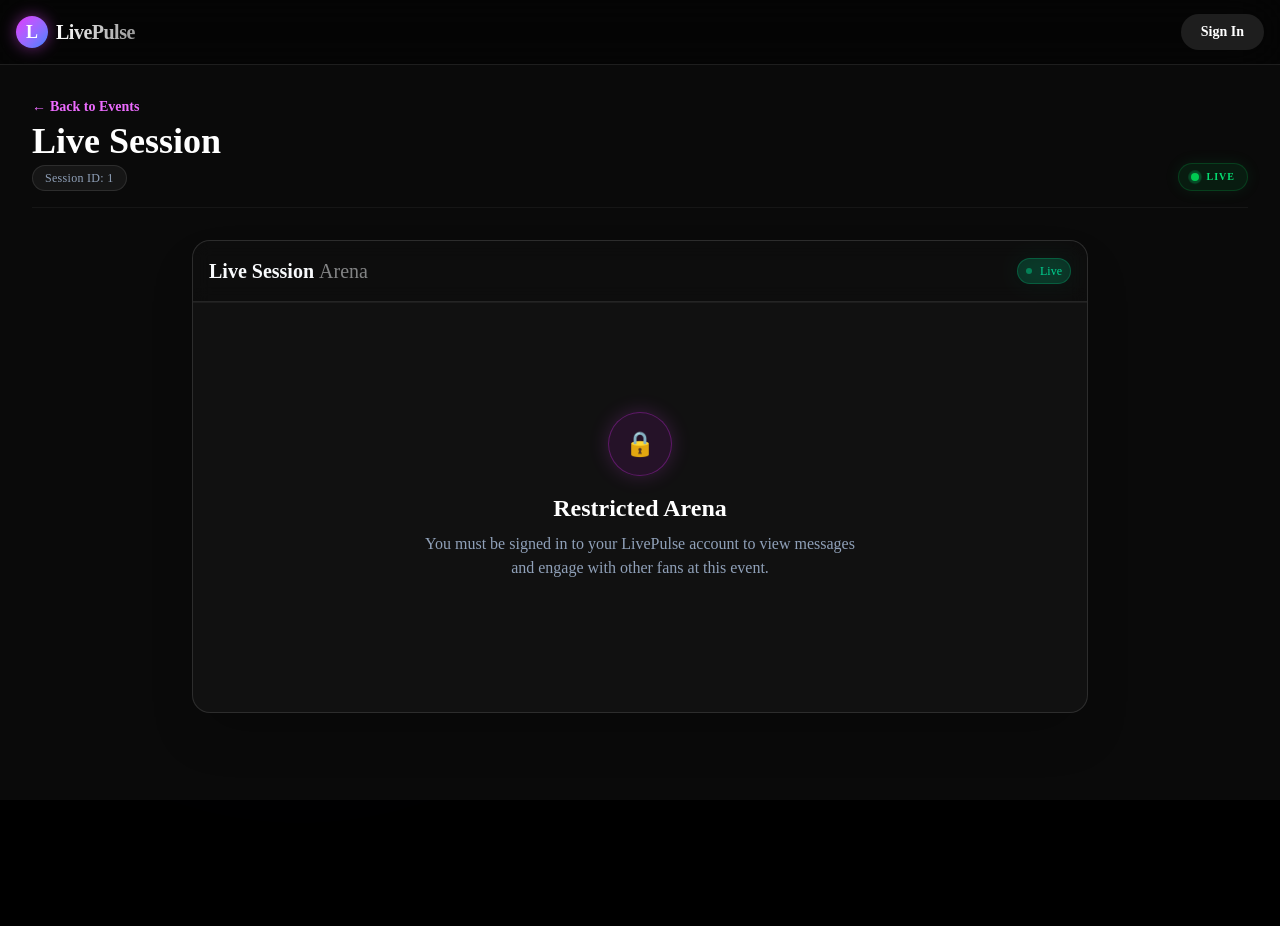
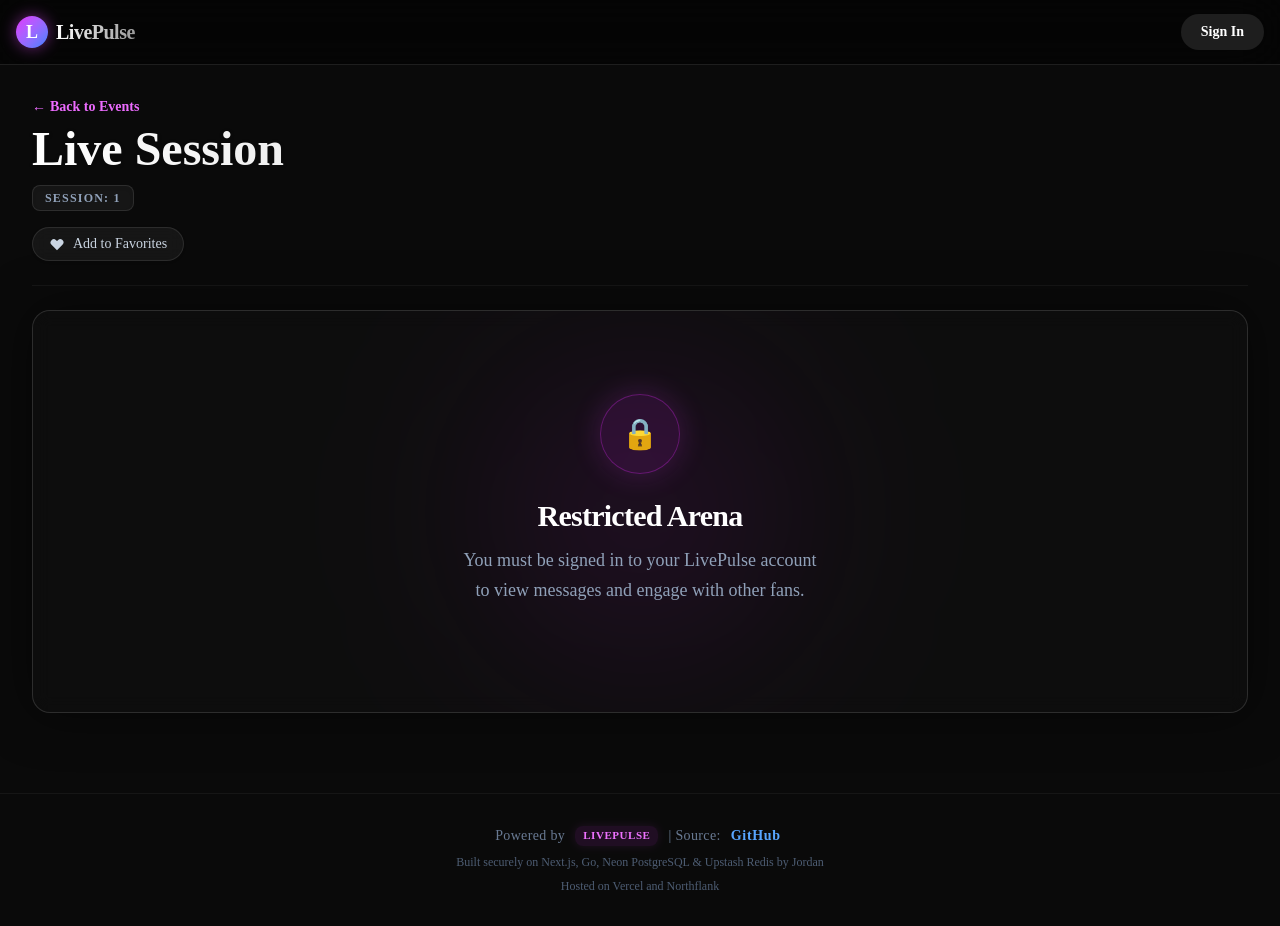
Before and after one commit to jrudman25/LivePulse, a Next.js app in the folder frontend/: page /events/1 in a window 1280 px wide. Before the commit the page ends 800 px from the top, so only its background shows below. Built offline with nearby package versions, Linux system fonts and the light colour scheme; no server answers.

Commit message:
Fix live user counts, add footer

```diff
--- /dev/null
+++ b/frontend/src/app/Footer.tsx
@@ -0,0 +1,18 @@
+export default function Footer() {
+  return (
+    <footer className="w-full border-t border-white/5 bg-black/50 py-8 mt-12 w-full max-w-[100vw] overflow-hidden mix-blend-screen px-4">
+      <div className="container mx-auto px-4 flex flex-col items-center justify-center space-y-2">
+        <p className="text-slate-500 font-medium tracking-wide text-sm flex items-center justify-center gap-1.5 flex-wrap text-center">
+          Powered by <span className="text-fuchsia-400 font-bold bg-fuchsia-500/10 px-2 py-0.5 rounded-md mx-1 tracking-wider uppercase text-[11px] shadow-[0_0_10px_rgba(217,70,239,0.1)]">LivePulse</span>
+          | Source: <span className="text-blue-400 font-bold tracking-wider mx-1 flex items-center gap-1"><a href="https://github.com/jrudman25/livepulse">GitHub</a></span>
+        </p>
+        <p className="text-slate-600 text-xs font-medium text-center">
+          Built securely on Next.js, Go, Neon PostgreSQL & Upstash Redis by Jordan
+        </p>
+        <p className="text-slate-600 text-xs font-medium text-center">
+          Hosted on Vercel and Northflank
+        </p>
+      </div>
+    </footer>
+  );
+}
--- /dev/null
+++ b/frontend/src/app/events/[id]/ArenaStatsTracker.tsx
@@ -0,0 +1,93 @@
+"use client";
+
+import { useState, useEffect } from "react";
+import { useAuth } from "@clerk/nextjs";
+
+export default function ArenaStatsTracker({ eventId }: { eventId: string }) {
+  const [isFavorite, setIsFavorite] = useState(false);
+  const { getToken, isSignedIn } = useAuth();
+  const [isLiking, setIsLiking] = useState(false);
+  const [activeUsers, setActiveUsers] = useState<number | null>(null);
+
+  useEffect(() => {
+    const API_URL = process.env.NEXT_PUBLIC_API_URL || "http://localhost:8080";
+
+    // Poll Stats
+    const pollStats = () => {
+        fetch(`${API_URL}/api/sessions/stats?session_id=${eventId}`)
+        .then(r => r.json())
+        .then(data => {
+            if (data && data.active_user_count !== undefined) {
+               setActiveUsers(data.active_user_count);
+            }
+        })
+        .catch(() => { });
+    };
+    pollStats();
+    const interval = setInterval(pollStats, 5000);
+
+    // Fetch initial favorites if logged in
+    if (isSignedIn) {
+      getToken().then(token => {
+          fetch(`${API_URL}/api/favorites`, {
+              headers: { "Authorization": `Bearer ${token}` }
+          })
+          .then(r => r.json())
+          .then(data => {
+            if (Array.isArray(data) && data.includes(eventId)) {
+                setIsFavorite(true);
+            }
+          })
+          .catch(() => {});
+      });
+    }
+
+    return () => clearInterval(interval);
+  }, [eventId, isSignedIn, getToken]);
+
+  const toggleFavorite = async (e: React.MouseEvent) => {
+    e.preventDefault();
+    if (!isSignedIn) {
+      alert("Please sign in to favorite events!");
+      return;
+    }
+    setIsLiking(true);
+    try {
+      const token = await getToken();
+      const method = isFavorite ? "DELETE" : "POST";
+      const API_URL = process.env.NEXT_PUBLIC_API_URL || "http://localhost:8080";
+      const res = await fetch(`${API_URL}/api/favorites`, {
+        method,
+        headers: { "Authorization": `Bearer ${token}`, "Content-Type": "application/json" },
+        body: JSON.stringify({ event_id: eventId })
+      });
+      if (res.ok) setIsFavorite(!isFavorite);
+    } catch (err) {} finally {
+      setIsLiking(false);
+    }
+  };
+
+  return (
+    <div className="flex flex-wrap items-center gap-3 mt-4">
+      {activeUsers !== null && (
+        <div className="flex items-center gap-2 bg-green-500/10 px-3 py-1.5 rounded-full border border-green-500/20 shadow-[0_0_15px_rgba(34,197,94,0.1)]">
+          <span className="relative flex h-2 w-2">
+            <span className="animate-ping absolute inline-flex h-full w-full rounded-full bg-green-400 opacity-75"></span>
+            <span className="relative inline-flex rounded-full h-2 w-2 bg-green-500"></span>
+          </span>
+          <span className="text-xs font-semibold text-green-400 tracking-wide">{activeUsers} active fans</span>
+        </div>
+      )}
+      <button
+        onClick={toggleFavorite}
+        disabled={isLiking}
+        className={`flex items-center gap-2 px-4 py-1.5 rounded-full transition-all font-medium text-sm border shadow-sm backdrop-blur ${isFavorite ? "bg-fuchsia-500/20 text-fuchsia-400 border-fuchsia-500/30 hover:bg-fuchsia-500/30" : "bg-white/5 text-slate-300 border-white/10 hover:bg-white/10 hover:text-white"}`}
+      >
+        <svg xmlns="http://www.w3.org/2000/svg" className="h-4 w-4" viewBox="0 0 20 20" fill="currentColor">
+          <path fillRule="evenodd" d="M3.172 5.172a4 4 0 015.656 0L10 6.343l1.172-1.171a4 4 0 115.656 5.656L10 17.657l-6.828-6.829a4 4 0 010-5.656z" clipRule="evenodd" />
+        </svg>
+        {isFavorite ? "Favorited" : "Add to Favorites"}
+      </button>
+    </div>
+  );
+}
--- a/frontend/src/app/events/[id]/page.tsx
+++ b/frontend/src/app/events/[id]/page.tsx
@@ -2,6 +2,7 @@ import ChatRoom from "./ChatRoom";
 import Link from "next/link";
 import { notFound } from "next/navigation";
 import { auth } from "@clerk/nextjs/server";
+import ArenaStatsTracker from "./ArenaStatsTracker";
 
 export default async function EventPage({ params }: { params: Promise<{ id: string }> }) {
   const { id } = await params;
@@ -28,41 +29,26 @@ export default async function EventPage({ params }: { params: Promise<{ id: stri
 
   return (
     <div className="container mx-auto p-4 md:p-8 h-[85vh] flex flex-col">
-      <div className="flex flex-col md:flex-row md:items-end justify-between border-b border-white/5 pb-4">
-        <div className="flex flex-col relative">
-          <Link href="/events" className="text-fuchsia-400 hover:text-fuchsia-300 text-sm font-semibold flex items-center transition-colors w-fit group">
+      <div className="flex flex-col md:flex-row md:items-end justify-between border-b border-white/5 pb-6">
+        <div className="flex flex-col relative w-full">
+          <Link href="/events" className="text-fuchsia-400 hover:text-fuchsia-300 text-sm font-semibold flex items-center transition-colors w-fit group mb-1">
             <span className="mr-1 group-hover:-translate-x-1 transition-transform">&larr;</span> Back to Events
           </Link>
-          <h1 className="text-3xl md:text-4xl font-bold text-white mt-1 line-clamp-2">{eventTitle}</h1>
-          <p className="text-slate-400 text-xs font-medium tracking-wide border border-white/10 bg-white/5 rounded-full px-3 py-1 w-fit mt-1">Session ID: {id}</p>
-        </div>
-        <div className="flex items-center gap-2 bg-green-500/10 px-3 py-1.5 rounded-full border border-green-500/20 shadow-[0_0_15px_rgba(34,197,94,0.1)] mt-8">
-          <span className="relative flex h-2 w-2">
-            <span className="animate-ping absolute inline-flex h-full w-full rounded-full bg-green-400 opacity-75"></span>
-            <span className="relative inline-flex rounded-full h-2 w-2 bg-green-500"></span>
-          </span>
-          <span className="text-sm font-semibold text-green-400 uppercase tracking-widest text-[10px]">Live</span>
+          <h1 className="text-4xl md:text-5xl font-black text-transparent bg-clip-text bg-gradient-to-r from-white to-white/70 py-1 drop-shadow-sm line-clamp-2">{eventTitle}</h1>
+          <p className="text-slate-400 text-xs font-bold tracking-widest border border-white/10 bg-white/5 rounded-md px-3 py-1 w-fit mt-2 uppercase shadow-inner">Session: {id}</p>
+          <ArenaStatsTracker eventId={id} />
         </div>
       </div>
 
-      <div className="mt-8 flex-1 border border-white/10 rounded-2xl overflow-hidden bg-white/5 flex flex-col md:max-w-4xl mx-auto w-full shadow-2xl relative">
-        <div className="p-4 border-b border-white/10 bg-black/40 backdrop-blur flex justify-between items-center z-10">
-          <h2 className="text-xl font-bold">{eventTitle} <span className="opacity-50 font-normal">Arena</span></h2>
-          <div className="flex gap-2">
-            <span className="px-2 py-1 text-xs rounded-full bg-emerald-500/20 text-emerald-400 border border-emerald-500/30 drop-shadow-[0_0_10px_rgba(16,185,129,0.3)] flex items-center">
-              <span className="w-1.5 h-1.5 rounded-full bg-emerald-500 mr-2 animate-pulse"></span>
-              Live
-            </span>
-          </div>
-        </div>
-
+      <div className="mt-6 flex-1 border border-white/10 rounded-2xl overflow-hidden bg-white/5 flex flex-col w-full shadow-[0_0_50px_rgba(0,0,0,0.5)] relative">
         {!userId ? (
-          <div className="flex-1 flex flex-col items-center justify-center p-8 text-center border-t border-white/5 bg-black/20">
-             <div className="w-16 h-16 rounded-full bg-fuchsia-500/10 flex items-center justify-center mb-4 border border-fuchsia-500/30 shadow-[0_0_20px_rgba(217,70,239,0.2)]">
-                <span className="text-2xl">🔒</span>
+          <div className="flex-1 flex flex-col items-center justify-center p-8 text-center bg-black/40 backdrop-blur-sm relative overflow-hidden">
+             <div className="absolute top-1/2 left-1/2 -translate-x-1/2 -translate-y-1/2 w-[300px] h-[300px] bg-fuchsia-500/10 blur-[100px] rounded-full pointer-events-none"></div>
+             <div className="w-20 h-20 rounded-full bg-fuchsia-500/10 flex items-center justify-center mb-6 border border-fuchsia-500/30 shadow-[0_0_30px_rgba(217,70,239,0.2)] z-10">
+                <span className="text-3xl">🔒</span>
              </div>
-             <h3 className="text-2xl font-bold text-white mb-2">Restricted Arena</h3>
-             <p className="text-slate-400 mb-6 max-w-md">You must be signed in to your LivePulse account to view messages and engage with other fans at this event.</p>
+             <h3 className="text-3xl font-bold text-white mb-3 z-10 tracking-tight">Restricted Arena</h3>
+             <p className="text-slate-400 mb-6 max-w-md text-lg z-10 leading-relaxed text-balance">You must be signed in to your LivePulse account to view messages and engage with other fans.</p>
           </div>
         ) : (
           <ChatRoom sessionId={id} />
--- a/frontend/src/app/layout.tsx
+++ b/frontend/src/app/layout.tsx
@@ -1,6 +1,7 @@
 import type { Metadata, Viewport } from "next";
 import { Geist, Geist_Mono } from "next/font/google";
 import { ClerkProvider, Show, UserButton, SignInButton } from "@clerk/nextjs";
+import Footer from "./Footer";
 import "./globals.css";
 
 const geistSans = Geist({
@@ -70,6 +71,7 @@ export default function RootLayout({
             </header>
 
             <main className="flex-1">{children}</main>
+            <Footer />
           </div>
         </ClerkProvider>
       </body>
```
Also changed, not shown: 2 other files (tests, documents, lock files or other folders).
